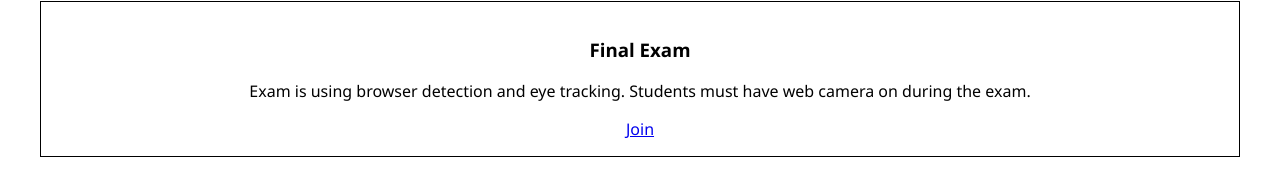
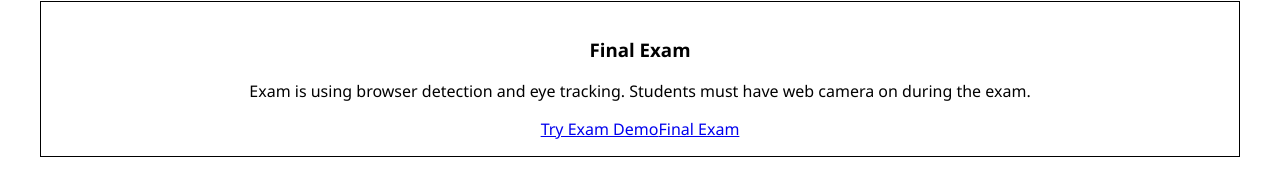
Before and after one commit to summer-group5/ai-exam-platform, a React app in the folder frontend/: page /Coursepage/1 in a window 1280 px wide. Shown: the part 1275-1461 px from the top of the page. Built offline with nearby package versions, Linux system fonts and the light colour scheme; no server answers; the database is empty; the HTML template or start-up script is replaced by a standard one.

Commit message:
added fullscreen detection

```diff
--- a/frontend/src/pages/Coursepage.jsx
+++ b/frontend/src/pages/Coursepage.jsx
@@ -124,10 +124,24 @@ export default function Coursepage() {
           <h3 className='exam-title'> Final Exam</h3>
           <p>Exam is using browser detection and eye tracking. Students must have web camera on during the exam. </p>
 
-         <Link to={`/Coursepage/${id}/exam`} className="join-btn">
-  Join
+       <Link
+  to={`/Coursepage/${id}/exam`}
+  state={{
+    demo: true
+  }}
+  className="demo-btn"
+>
+  Try Exam Demo
 </Link>
-
+             <Link
+  to={`/Coursepage/${id}/exam`}
+  state={{
+    demo: false
+  }}
+  className="exam-btn"
+>
+   Final Exam
+</Link>
         </section>
 
 
--- a/frontend/src/pages/Exampage.jsx
+++ b/frontend/src/pages/Exampage.jsx
@@ -1,4 +1,5 @@
-import React, {useState} from 'react'
+//Exampage.jsx
+import React, {useState, useEffect} from 'react'
 import './Exampage.css'
 import Questionscard from '../components/questionscard/Questionscard';
 import QuestionProgress from '../components/questionscard/questionprogress/QuestionProgress';
@@ -12,9 +13,24 @@ const location = useLocation();
 const [currentQuestion, setCurrentQuestion] = useState(
   location.state?.currentQuestion ?? 0
 );
+
+
+
 const [answers, setAnswers] = useState(
   location.state?.answers ?? []
 );
+
+
+// fullscreen nitification for demo exam
+const [fullscreenWarning, setFullscreenWarning] = useState(false);
+const [fullscreenViolations, setFullscreenViolations] = useState(0);
+
+
+
+// exam demo
+const isDemo = location.state?.demo ?? false;
+ const timeLimit = location.state?.timeLimit || (isDemo ? 5 : 60);
+
 
   const navigate = useNavigate();// navigation to submit page
   const isAnswered = (index) => answers[index] !== undefined;
@@ -22,7 +38,11 @@ const [answers, setAnswers] = useState(
 
   // timer protype constants
   const exam = location.state?.exam;
-  const timeLimit = location.state?.timeLimit ?? 60;
+
+
+
+
+
 
 
   const questions = [
@@ -84,6 +104,12 @@ const [answers, setAnswers] = useState(
 
 // navigating to submit page
 const goToSubmitPage = () => {
+
+   if (isDemo) {
+    alert('Demo completed. No answers were submitted.');
+    navigate(`/Coursepage/${id}`);
+    return;
+  }
   navigate(`/Coursepage/${id}/exam/submit`, {
     state: {
       exam,
@@ -105,13 +131,76 @@ const handleSubmit = () => {
   // calculate score
 };
 
+useEffect(() => {
+
+  const startFullscreen = async () => {
+    try {
+      if (!document.fullscreenElement) {
+        await document.documentElement.requestFullscreen();
+      }
+    } catch (err) {
+      console.log("Fullscreen denied");
+    }
+  };
+
+  startFullscreen();
+
+}, []);
+
+
+
+
+// check fullsceen exit
+useEffect(() => {
+
+  const handleFullscreenChange = () => {
+
+    const exited = !document.fullscreenElement;
+
+    if (exited) {
+
+      setFullscreenWarning(true);
+
+      setFullscreenViolations(prev => prev + 1);
+
+      if (isDemo) {
+        alert(
+          'Demo notice: You exited fullscreen. During a real exam this action may be recorded.'
+        );
+      } else {
+        alert(
+          'Warning: Fullscreen mode exited. This event has been recorded.'
+        );
+      }
+    }
+  };
+
+  document.addEventListener(
+    'fullscreenchange',
+    handleFullscreenChange
+  );
+
+  return () =>
+    document.removeEventListener(
+      'fullscreenchange',
+      handleFullscreenChange
+    );
+
+}, [isDemo]);
+
+
 
     return (
 
  <div className='exam-page'>
 
+
+
+
+
+
         <div className="exam-header">
-            <h1>Final Exam</h1>
+            <h1> {isDemo ? 'Exam Demo' : 'Final Exam'}</h1>
        <div className="timer-container">
 
         <span className="timer-span"><ExamTimer
@@ -125,11 +214,16 @@ const handleSubmit = () => {
 
 
        </div>
+       {!isDemo && (
+
+
         <div className="monitor-container">
-           <span className="monitor-span">  Monitoring active</span>
+
+           <span className="monitor-span">
+            Monitoring active</span>
 
         </div>
-
+         ) }
 
          </div>
 
```
